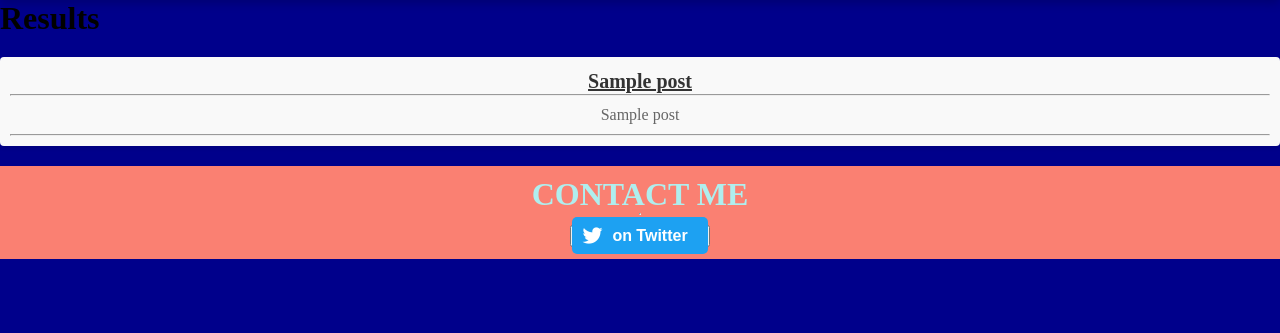
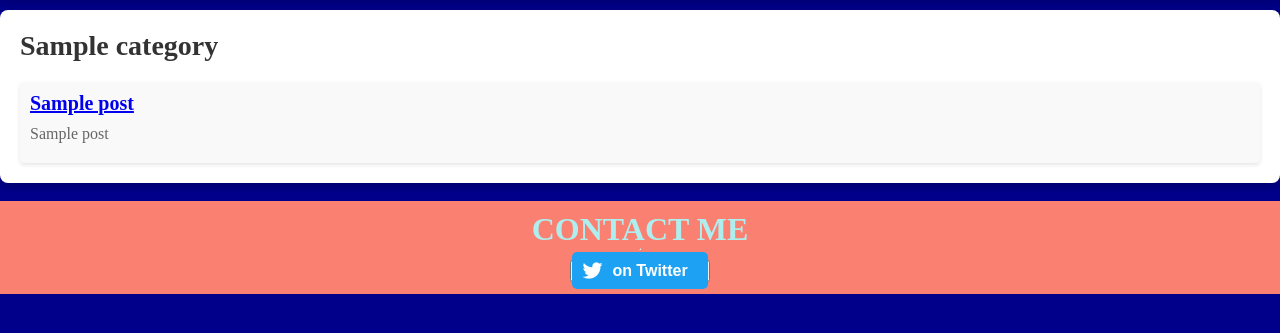
Before and after one commit to chistev/Django-Blog, a Django app: template article/templates/article/category.html in a window 1280 px wide. Shown: the part 50-383 px from the top of the page. Run offline with Django 3.2, Linux system fonts and the light colour scheme; the template is opened without the code that fills it: most values are stand-ins (such as "Sample title", 1, 10 or a date in 2020); some libraries are stand-ins or nearby versions.

Commit message:
styled the category.html page

```diff
--- a/article/templates/article/category.html
+++ b/article/templates/article/category.html
@@ -2,32 +2,26 @@
 
 {% load static %}
 
-{% block title %} {{post.title}} {% endblock %}
-
+{% block title %}{{ category.title }}{% endblock %}
 
 {% block css %}
-        {{ block.super }}
-    <link rel="stylesheet" href="{% static 'search_results.css' %}">
+    {{ block.super }}
+    <link rel="stylesheet" href="{% static 'category.css' %}">
 {% endblock %}
 
 {% block body %}
+<div class="category-page">
+    <h1 class="category-title">{{ category.title }}</h1>
 
-<h1>Results</h1>
-
-
-{% if posts %}
-<ul class="search-results">
-    {% for post in posts %}
-    <li>
-        <h2><a href="{% url 'article:detail' slug=post.slug %}">{{ post.title }}</a></h2>
-        <hr>
-        <p>{{ post.post|truncatewords:50 }}</p>
-        <hr>
-    </li>
-    {% endfor %}
-</ul>
-{% else %}
-    <p>No such article exists.</p>
-{% endif %}
-
+    <div class="category-articles">
+        {% for post in posts %}
+        <div class="article">
+            <h2 class="article-title"><a href="{% url 'article:detail' slug=post.slug %}">{{ post.title }}</a></h2>
+            <p class="article-excerpt">{{ post.post|safe|truncatewords:50 }}</p>
+        </div>
+        {% empty %}
+        <p class="no-articles">No articles in this category.</p>
+        {% endfor %}
+    </div>
+</div>
 {% endblock %}
--- /dev/null
+++ b/assets/category.css
@@ -0,0 +1,52 @@
+.category-page {
+    padding: 20px;
+    background-color: #fff;
+    border-radius: 8px;
+    box-shadow: 0 4px 8px rgba(0, 0, 0, 0.2);
+    margin-top: 10px;
+    overflow-x: hidden;
+}
+
+.category-title {
+    font-size: 28px;
+    margin-bottom: 20px;
+    color: #333;
+}
+
+.category-articles {
+    display: grid;
+    grid-template-columns: repeat(auto-fit, minmax(300px, 1fr));
+    grid-gap: 20px;
+}
+
+.article {
+    padding: 10px;
+    background-color: #f9f9f9;
+    border-radius: 4px;
+    box-shadow: 0 2px 4px rgba(0, 0, 0, 0.1);
+    transition: background-color 0.3s ease;
+    overflow: hidden;
+}
+
+.article:hover {
+    background-color: #e0e0e0;
+}
+
+.article-title {
+    font-size: 20px;
+    font-weight: bold;
+}
+
+.article-excerpt {
+    margin: 10px 0;
+    font-size: 16px;
+    color: #666;
+    overflow: hidden;
+    word-wrap: break-word;
+}
+
+.no-articles {
+    font-size: 18px;
+    color: #666;
+    text-align: center;
+}
```
Also changed, not shown: db.sqlite3.
